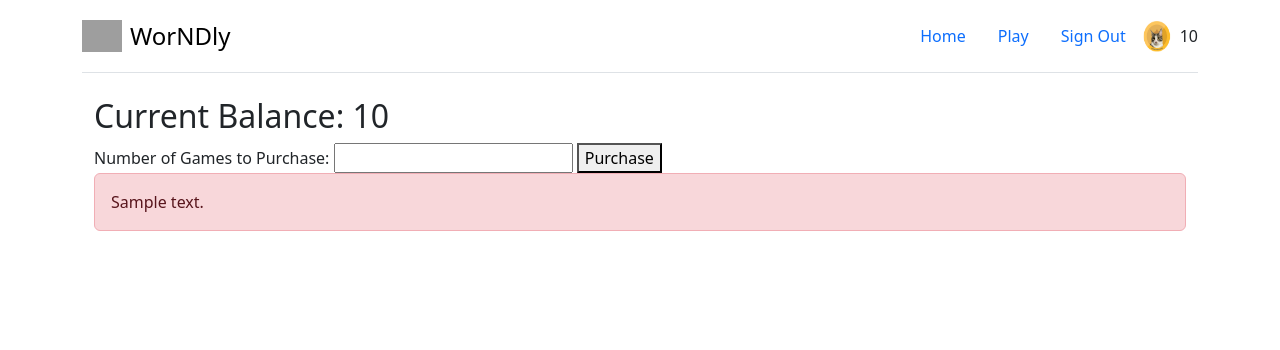
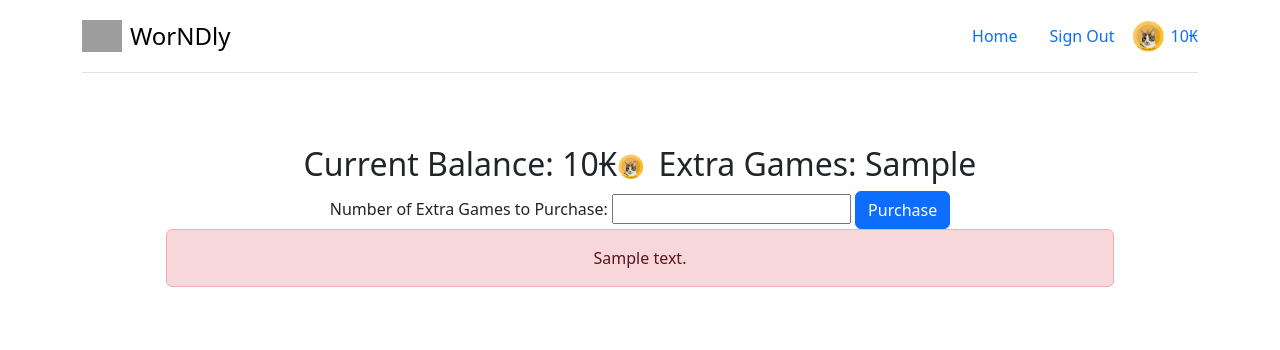
Before and after one commit to NKyhl/WordleND, a Django app: template src/wordleND/templates/purchase.html in a window 1280 px wide. Shown: the top 350 px of the page. Run offline with Django 5.2, Linux system fonts and the light colour scheme; the template is opened without the code that fills it: most values are stand-ins (such as "Sample title", 1, 10 or a date in 2020); grey boxes are pictures that could not be loaded.

Commit message:
extra play logic done

```diff
--- a/src/wordleND/models.py
+++ b/src/wordleND/models.py
@@ -7,6 +7,9 @@ class Profile(models.Model):
     user = models.OneToOneField(User, on_delete=models.CASCADE)
     name = models.CharField(max_length=100, blank=True, null=True, default=None) # Optional
     extra_plays = models.IntegerField(default=0)
+
+    def __str__(self):
+        return f'{self.user.username}'
 
 
 class Play(models.Model):
--- a/src/wordleND/templates/base.html
+++ b/src/wordleND/templates/base.html
@@ -22,17 +22,11 @@
                 </li>
                 {% if user.is_authenticated %}
                     <li class="nav-item">
-                        <a href="/play" class="nav-link" aria-current="page">Play</a>
-                    </li>
-                    <li>
-                        <a href="/purchase" class="nav-link" aria-current="page"> Purchase Plays </a>
-                    </li>
-                    <li class="nav-item">
                         <a href="/signout" class="nav-link" aria-current="page">Sign Out</a>
                     </li>
                     <li class="nav-item" style="display: flex; align-items: center;">
                         <img src="static/kratoscoin.png" alt="Kratos Coins" class="bi" width="35" height="35" style="margin-right: 5px;">
-                        <p style="margin: 0;">{{ balance }}₭</p>
+                        <a href="/purchase" style="margin: 0; text-decoration: none">{{ balance }}₭</a>
                     </li>
                 {% else %}
                     <li class="nav-item">
--- a/src/wordleND/templates/purchase.html
+++ b/src/wordleND/templates/purchase.html
@@ -7,27 +7,23 @@
         <a href="/" class="nav-link" aria-current="page">Home</a>
     </li>
     <li class="nav-item">
-        <a href="/play" class="nav-link" aria-current="page">Play</a>
-    </li>
-    <li class="nav-item">
         <a href="/signout" class="nav-link" aria-current="page">Sign Out</a>
     </li>
     <li class="nav-item" style="display: flex; align-items: center;">
-        <img src="static/kratoscoin.png" alt="Kratos Coins" class="bi me-2" width="30" height="35" style="margin-right: 5px;">
-        <p style="margin: 0;">{{ balance }}</p>
+        <img src="static/kratoscoin.png" alt="Kratos Coins" class="bi" width="35" height="35" style="margin-right: 5px;">
+        <a href="/purchase" style="margin: 0; text-decoration: none">{{ balance }}₭</a>
     </li>
 {% endblock %}
 
 {% block content %}
     <div class="container">
-        <div class="content" id="content">
-            <h2>Current Balance: {{ balance }}</h2>
-
+        <div class="content px-4 py-5 mx-5 text-center" id="content">
+            <h2>Current Balance: {{ balance }}₭<img src="static/kratoscoin.png" alt="Kratos Coins" class="bi" width="28" height="28" style="margin-right: 5px;"> Extra Games: {{ extra_plays }}</h2>
             <form method="post">
                 {% csrf_token %}
-                <label for="amount">Number of Games to Purchase:</label>
+                <label for="amount">Number of Extra Games to Purchase:</label>
                 <input type="number" id="amount" name="amount" min="1" required>
-                <button type="submit">Purchase</button>
+                <button type="submit" class="btn btn-primary">Purchase</button>
             </form>
 
             {% if transaction_result %}
```
Also changed, not shown: src/wordleND/api.py (+15 -4 lines), src/wordleND/views.py (+47 -5 lines), src/db.sqlite3.
